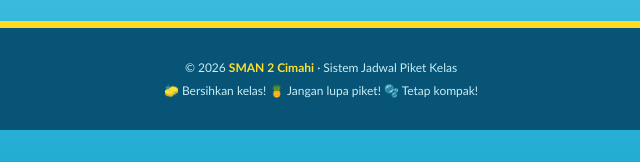
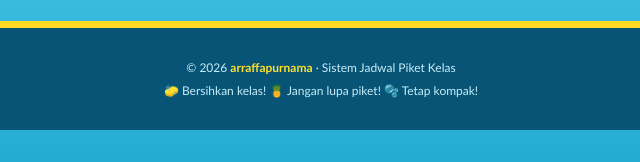
Before and after one commit to arraffapurnama/piket, a plain HTML site: page index.html in a window 1280 px wide. Shown: the part 2996-3158 px from the top of the page, 319-959 px from the left. Drawn offline with Linux system fonts and the light colour scheme.

Commit message:
Update index.html

```diff
--- a/index.html
+++ b/index.html
@@ -3,7 +3,7 @@
 <head>
 <meta charset="UTF-8">
 <meta name="viewport" content="width=device-width, initial-scale=1.0">
-<title>Jadwal Piket Kelas - SMAN 2 Cimahi</title>
+<title>Jadwal Piket Kelas XII 3 - SMAN 2 Cimahi</title>
 
 <style>
 :root{
@@ -2000,7 +2000,7 @@
 
     <p>
         © 2026
-        <strong>SMAN 2 Cimahi</strong>
+        <strong>arraffapurnama</strong>
         · Sistem Jadwal Piket Kelas
     </p>
 
```
